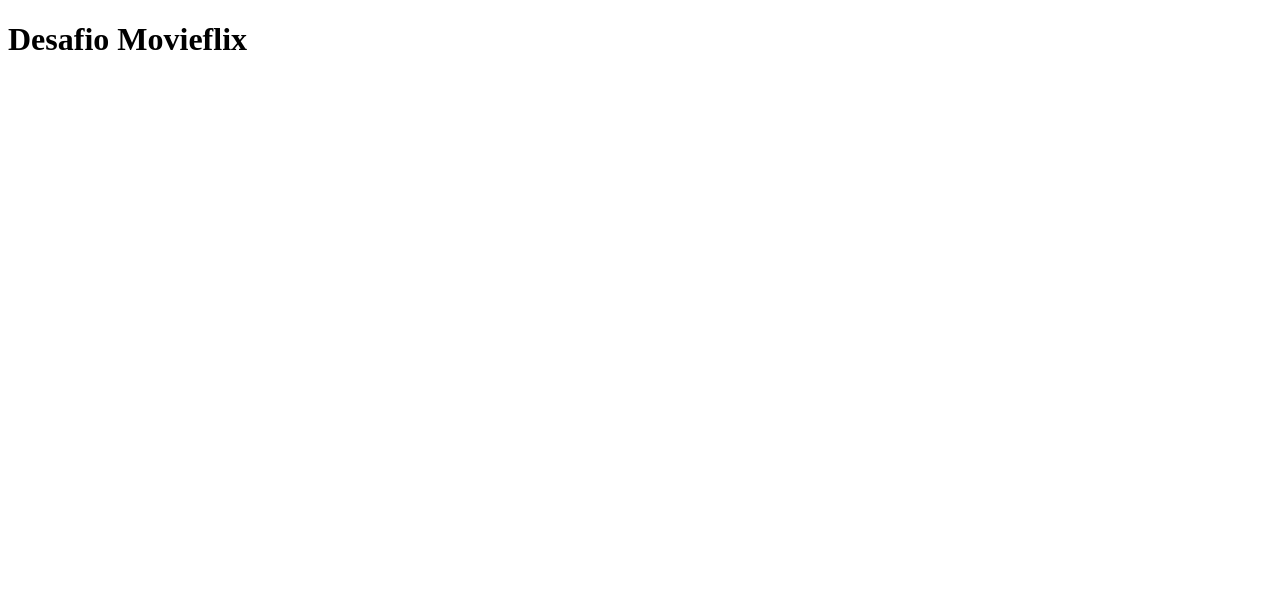
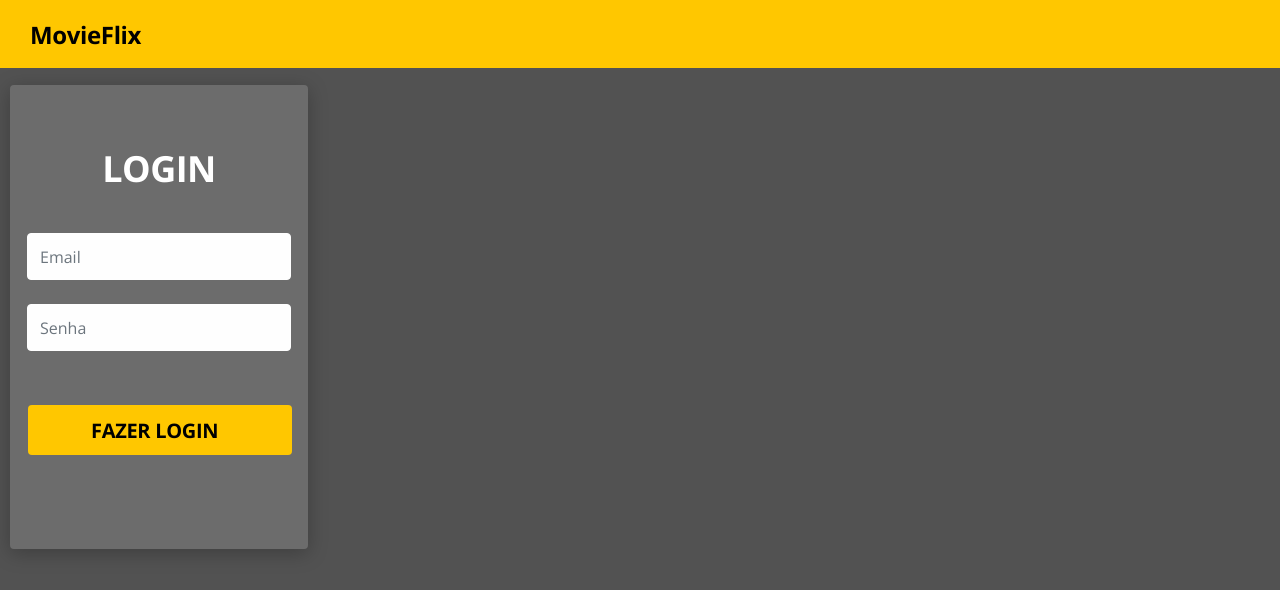
Before and after one commit to JonasRF/Desafio-Movieflix, a React (Create React App) app in the folder Frontend/: page / in a window 1280 px wide. Shown: the top 590 px of the page. Built offline with nearby package versions, Linux system fonts and the light colour scheme.

Commit message:
Layout login

```diff
--- a/Frontend/package.json
+++ b/Frontend/package.json
@@ -10,6 +10,8 @@
     "@types/node": "^12.0.0",
     "@types/react": "^17.0.0",
     "@types/react-dom": "^17.0.0",
+    "bootstrap": "^5.1.3",
+    "node-sass": "4.14.1",
     "react": "^17.0.2",
     "react-dom": "^17.0.2",
     "react-scripts": "4.0.3",
--- a/Frontend/src/App.css
+++ b/Frontend/src/App.css
@@ -0,0 +1,36 @@
+@import url("https://fonts.googleapis.com/css2?family=Open+Sans:wght@400;700&display=swap");
+* {
+  font-family: 'Open Sans', sans-serif;
+}
+
+h1,
+h2,
+h3,
+h4,
+h5,
+h6 {
+  font-weight: bold;
+  margin-bottom: 0;
+}
+
+a,
+a:hover {
+  text-decoration: none;
+  color: unset;
+}
+
+.base-card {
+  background-color: #6c6c6c;
+  box-shadow: 0px 4px 20px rgba(0, 0, 0, 0.25);
+  border-radius: 4px;
+}
+
+.base-input {
+  width: 264px;
+  height: 47px;
+  background: #fefefe;
+  border: 1px solid #fefefe;
+  box-sizing: border-box;
+  border-radius: 4px;
+  margin-left: 17px;
+}
--- a/Frontend/src/App.tsx
+++ b/Frontend/src/App.tsx
@@ -1,9 +1,10 @@
-
+import './assets/styles/custom.scss';
 import './App.css';
+import Login from './pages/Auth/Login';
 
 function App() {
   return (
-    <h1>Desafio Movieflix</h1>
+    <Login />
   );
 }
 export default App;
--- /dev/null
+++ b/Frontend/src/assets/styles/custom.scss
@@ -0,0 +1,8 @@
+$theme-colors: (
+  'primary': #407bff,
+);
+
+$body-bg: #525252;
+$body-color: #263238;
+
+@import '~bootstrap/scss/bootstrap.scss';
--- /dev/null
+++ b/Frontend/src/components/ButtonIcon/index.tsx
@@ -0,0 +1,17 @@
+
+import './styles.css';
+
+type Props = {
+    text: string;
+}
+
+const ButtonIcon = ( { text } : Props) => {
+    return(
+            <div className="button-card">
+                <button className="btn">
+                    <h4>{text}</h4>
+                </button>
+            </div>
+    );
+}
+export default ButtonIcon;
--- /dev/null
+++ b/Frontend/src/components/ButtonIcon/styles.css
@@ -0,0 +1,18 @@
+.button-card {
+  width: 264px;
+  height: 50px;
+  background: #ffc700;
+  border-radius: 4px;
+  margin-left: 18px;
+  margin-top: 54px;
+}
+
+.button-card h4 {
+  padding-left: 50px;
+  margin-top: 5px;
+  font-size: 20px;
+  line-height: 27px;
+  display: flex;
+  letter-spacing: -0.015em;
+  color: #000000;
+}
--- /dev/null
+++ b/Frontend/src/components/Navbar/index.tsx
@@ -0,0 +1,14 @@
+
+import './styles.css';
+
+const Navbar = () => {
+    return(
+        <nav className="navbar navbar-expand-md main-nav">
+        <div className="container-fluid nav-container">
+        <h1>MovieFlix</h1>
+        </div>
+        </nav>
+
+    );
+}
+export default Navbar;
--- /dev/null
+++ b/Frontend/src/components/Navbar/styles.css
@@ -0,0 +1,13 @@
+.main-nav {
+  width: 100%;
+  height: 68px;
+  background: #ffc700;
+}
+
+.nav-container h1 {
+  font-size: 24px;
+  line-height: 33px;
+  letter-spacing: -0.015em;
+  color: #000000;
+  margin-left: 18px;
+}
--- /dev/null
+++ b/Frontend/src/pages/Auth/Login/index.tsx
@@ -0,0 +1,35 @@
+
+import ButtonIcon from '../../../components/ButtonIcon';
+import Navbar from '../../../components/Navbar';
+import './styles.css';
+
+const Login = () => {
+    return(
+        <>
+        <Navbar />
+            <div className="base-card login-card">
+                <h1>LOGIN</h1>
+                <form>
+                    <div className="mb-4">
+                        <input
+                        type="text"
+                        className="form-control base-input"
+                        placeholder="Email"
+                        name="username"
+                        />
+                    </div>
+                    <div className="mb-2">
+                        <input
+                        type="text"
+                        className="form-control base-input"
+                        placeholder="Senha"
+                        name="password"
+                        />
+                    </div>
+                </form>
+                <ButtonIcon text="FAZER LOGIN"/>
+            </div>
+            </>
+    );
+}
+export default Login;
--- /dev/null
+++ b/Frontend/src/pages/Auth/Login/styles.css
@@ -0,0 +1,16 @@
+.login-card {
+  width: 298px;
+  height: 464px;
+  margin-top: 17px;
+  margin-left: 10px;
+}
+
+.login-card h1 {
+  font-size: 36px;
+  line-height: 49px;
+  text-align: center;
+  letter-spacing: -0.015em;
+  color: #ffffff;
+  padding-top: 59px;
+  padding-bottom: 40px;
+}
```
Also changed, not shown: 2 other files (tests, documents, lock files or other folders).
